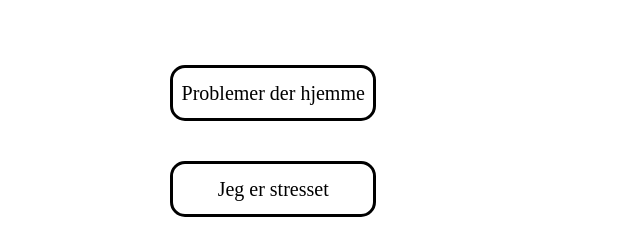
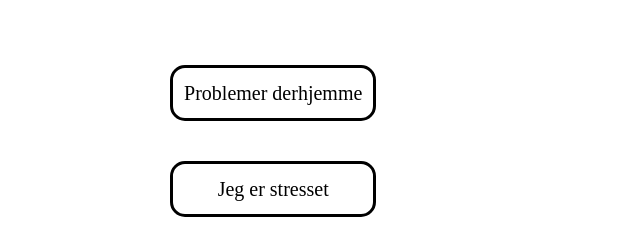
Before and after one commit to Akselfab2003/OSO_Opgave, a plain HTML site: page SpørgsmålNummer2.html in a window 1280 px wide. Shown: the part 201-439 px from the top of the page, 0-640 px from the left. Drawn offline with nearby package versions, Linux system fonts and the light colour scheme.

Commit message:
Update SpørgsmålNummer2.html

```diff
--- a/SpørgsmålNummer2.html
+++ b/SpørgsmålNummer2.html
@@ -22,7 +22,7 @@
 
 
     <div class="FlexContainer">
-    <div class="choice" id="Problemer derhjemme">Problemer der hjemme</div>
+    <div class="choice" id="Problemer derhjemme">Problemer derhjemme</div>
     <div class="choice" id="Jeg er stresset">Jeg er stresset</div>
     <div class="choice" id="Mobning/uvenskaber">Mobning/uvenskaber</div>
     <div class="choice" id="Andet">Andet</div>
```
